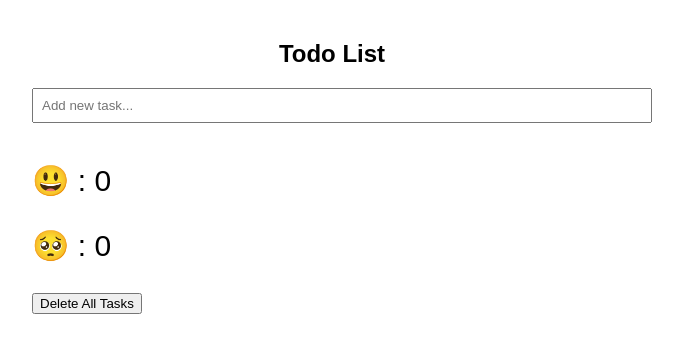
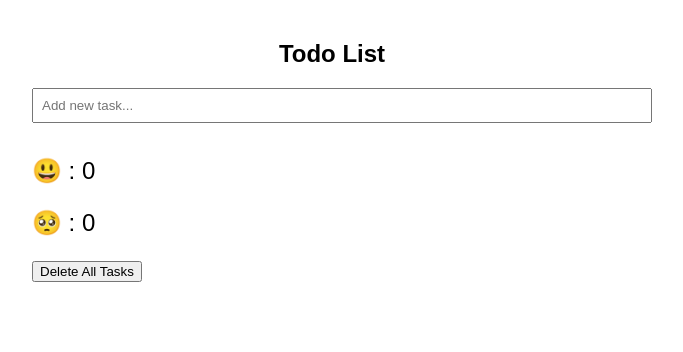
Before and after one commit to kharelpawan/todo, a plain HTML site: page index.html in a window 1280 px wide. Shown: the whole page, without its empty margins (308-991 px from the left). Drawn offline with Linux system fonts and the light colour scheme.

Commit message:
Update index.html

```diff
--- a/index.html
+++ b/index.html
@@ -45,8 +45,8 @@
         <h2 style="text-align: center;">Todo List</h2>
         <input type="text" id="taskInput" placeholder="Add new task...">
         <div id="taskList"></div>
-        <p style="font-size: 30px;"> 😃 : <span id="completedCount">0</span></p>
-        <p style="font-size: 30px;"> 🥺 : <span id="uncompletedCount">0</span></p>
+        <p style="font-size: 24px;"> 😃 : <span id="completedCount">0</span></p>
+        <p style="font-size: 24px;"> 🥺 : <span id="uncompletedCount">0</span></p>
 
         <!-- Button to delete all tasks -->
         <button class="btn" id="deleteAllTasks">Delete All Tasks</button>
```
